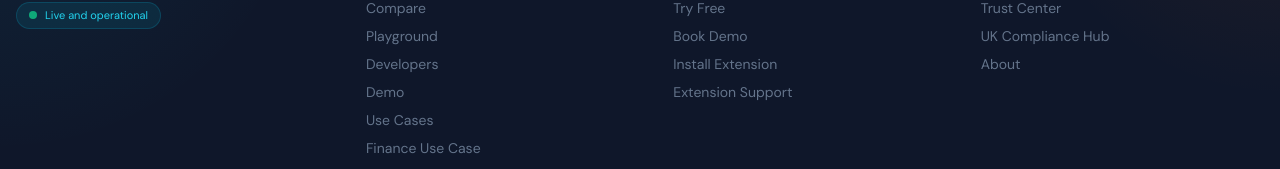
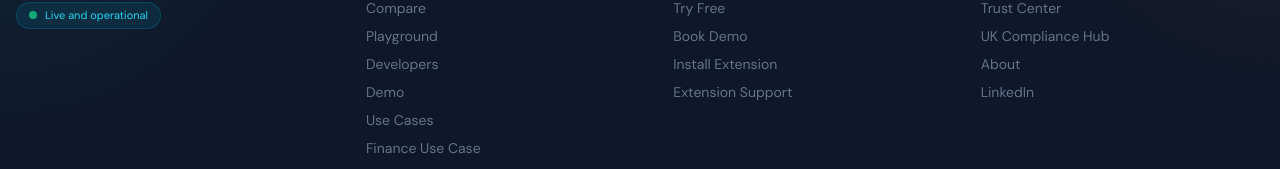
Before and after one commit to nazifsohtaoglu/neutralai-website, a Next.js app: page /terms in a window 1280 px wide. Shown: the part 3485-3654 px from the top of the page. Built offline with nearby package versions, Linux system fonts and the light colour scheme; no server answers.

Commit message:
Add NeutralAI LinkedIn page to company footer (#177)

```diff
--- a/app/components/Footer.tsx
+++ b/app/components/Footer.tsx
@@ -40,6 +40,7 @@ const legalLinks = [
   { label: 'Trust Center', href: '/trust-center' },
   { label: 'UK Compliance Hub', href: '/compliance' },
   { label: 'About', href: '/about' },
+  { label: 'LinkedIn', href: 'https://www.linkedin.com/company/neutralai/' },
 ] as const
 
 function FooterLink({ href, label }: { href: string; label: string }) {
```
